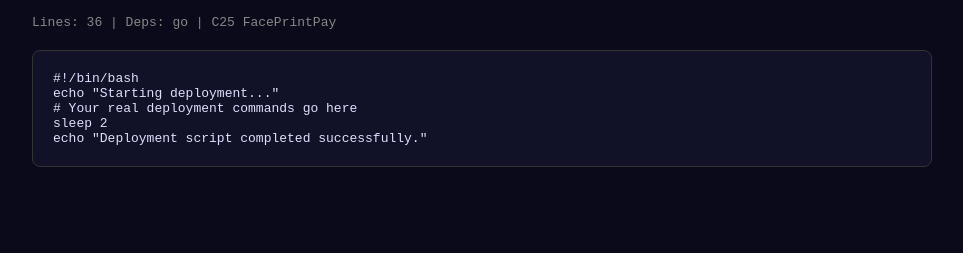
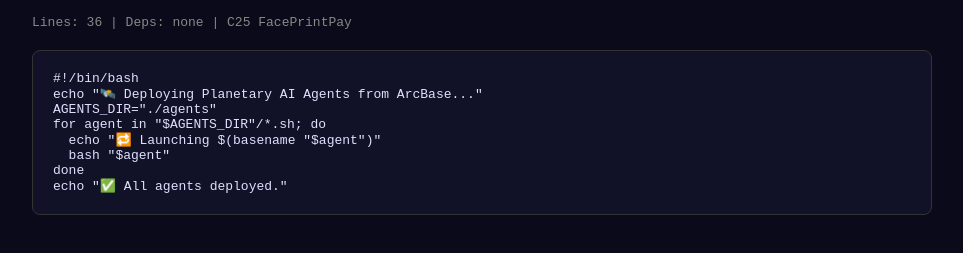
Before and after one commit to FacePrintPay/c25-deploy-agents, a plain HTML site: page index.html in a window 1280 px wide. Shown: the part 85-338 px from the top of the page, without its empty margins (158-1121 px from the left). Drawn offline with Linux system fonts and the light colour scheme.

Commit message:
🌌 C25 Script: c25-deploy-agents

```diff
--- a/index.html
+++ b/index.html
@@ -1,7 +1,10 @@
 <!DOCTYPE html><html lang="en"><head><meta charset="UTF-8"><title>c25-deploy-agents</title>
 <style>body{background:#0a0a1a;color:#e0e0ff;font-family:monospace;padding:20px;max-width:900px;margin:0 auto}h1{color:#7af}.badge{background:#1a3a1a;border:1px solid #4f4;padding:3px 10px;border-radius:20px;font-size:.8em;color:#4f4}pre{background:#111128;border:1px solid #333;border-radius:8px;padding:20px;overflow-x:auto;margin-top:20px}</style>
-</head><body><span class="badge">✅ CONFIRMED RAN</span><h1>c25-deploy-agents</h1><p style="color:#888">Lines: 36 | Deps: go  | C25 FacePrintPay</p><pre>#!/bin/bash
-echo "Starting deployment..."
-# Your real deployment commands go here
-sleep 2
-echo "Deployment script completed successfully."</pre></body></html>
+</head><body><span class="badge">✅ CONFIRMED RAN</span><h1>c25-deploy-agents</h1><p style="color:#888">Lines: 36 | Deps: none | C25 FacePrintPay</p><pre>#!/bin/bash
+echo "🛰️ Deploying Planetary AI Agents from ArcBase..."
+AGENTS_DIR="./agents"
+for agent in "$AGENTS_DIR"/*.sh; do
+  echo "🔁 Launching $(basename "$agent")"
+  bash "$agent"
+done
+echo "✅ All agents deployed."</pre></body></html>
```
Also changed, not shown: README.md.
